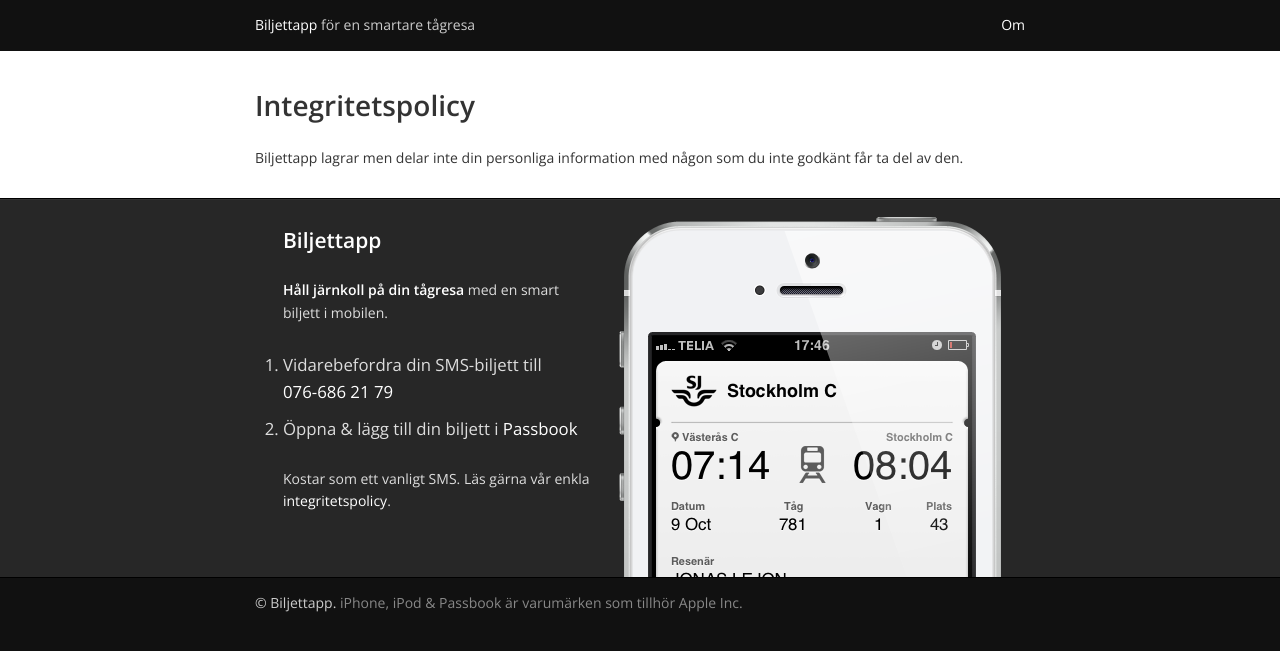
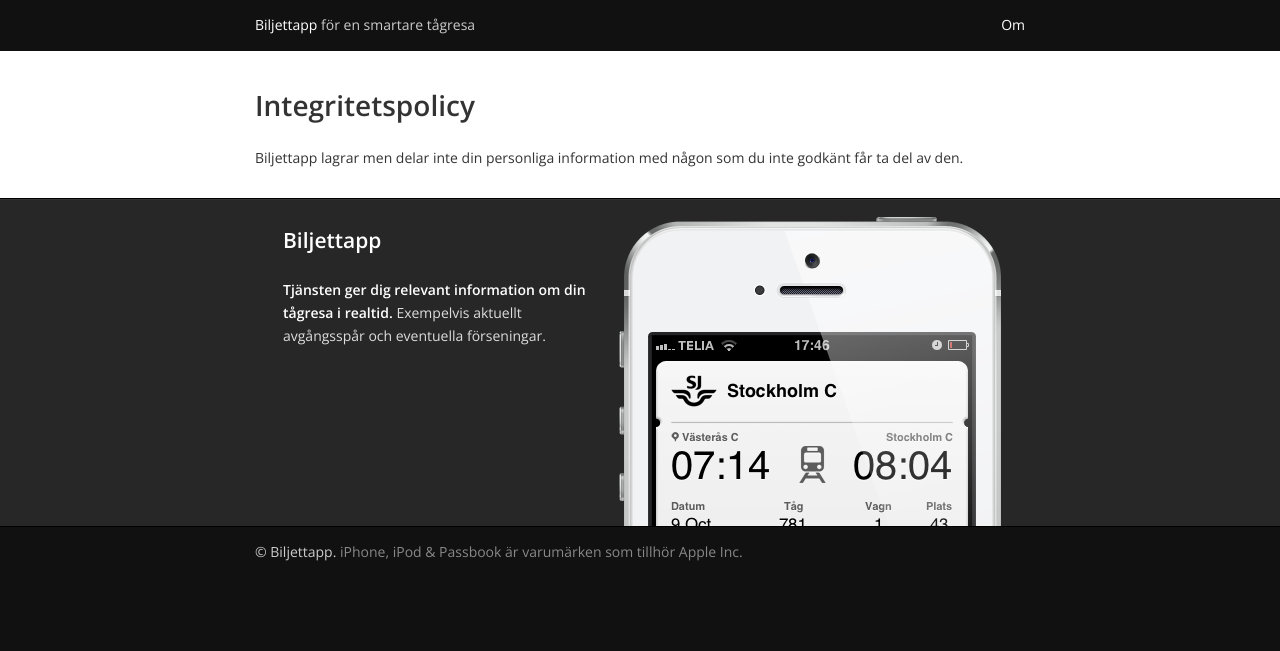
Before and after one commit to biljettapp/biljettapp.github.com, a Jekyll site: the page built from integritetspolicy/index.md, in a window 1280 px wide. Shown: the top 651 px of the page. Built offline with Jekyll 4.4.1, drawn with Linux system fonts in a browser that asks for light colours.

Commit message:
Moved stuff around and changed copy.

```diff
--- a/_includes/about.html
+++ b/_includes/about.html
@@ -2,12 +2,7 @@
     <div class="content">
         <div class="inner">
             <h2>Biljettapp</h2>
-            <p><strong>Håll järnkoll på din tågresa</strong> med en smart biljett i mobilen.</p>
-            <ol>
-                <li>Vidarebefordra din SMS-biljett till <a href="tel:+46766862179">076-686 21 79</a></li>
-                <li>Öppna &amp; lägg till din biljett i <a href="/passbook/" title="Tågbiljetter i Passbook">Passbook</a></li>
-            </ol>
-            <p>Kostar som ett vanligt SMS. Läs gärna vår enkla <a href="/integritetspolicy/">integritetspolicy</a>.</p>
+            <p><strong>Tjänsten ger dig relevant information om din tågresa i realtid.</strong> Exempelvis aktuellt avgångsspår och eventuella förseningar.</p>
         </div>
     </div>
 </section>
```
Also changed, not shown: _sass/_layout.scss (+14 -11 lines), index.html (added, +22 -0 lines), index.md (deleted, +0 -17 lines), css/style.css.
